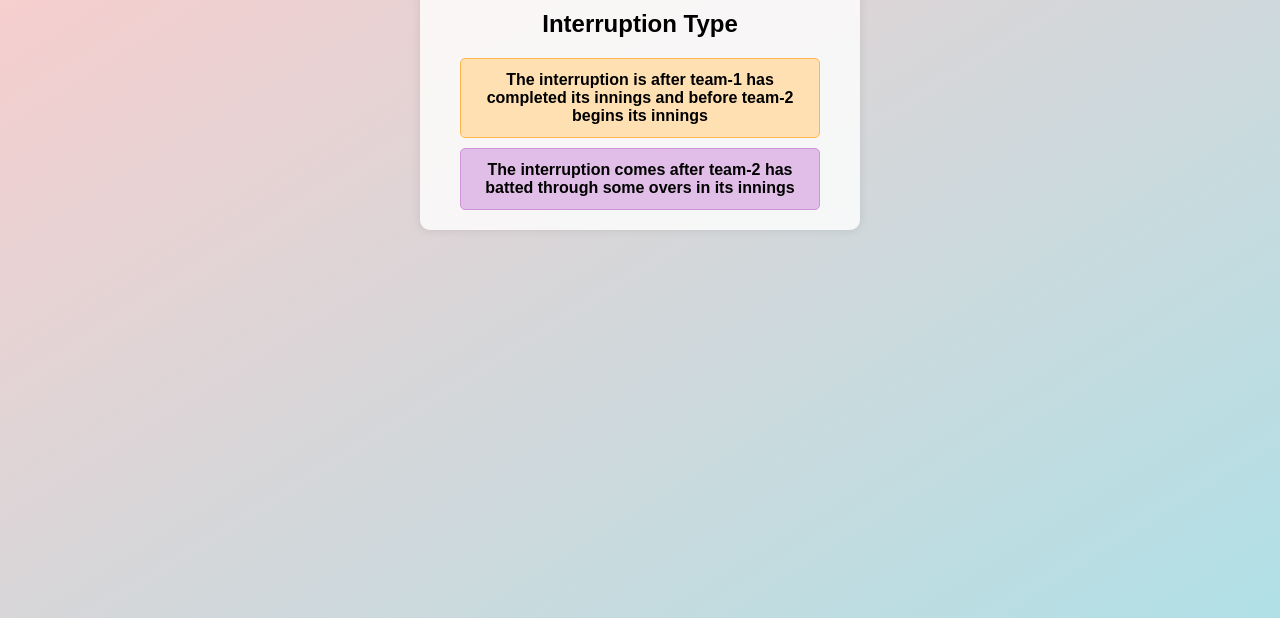
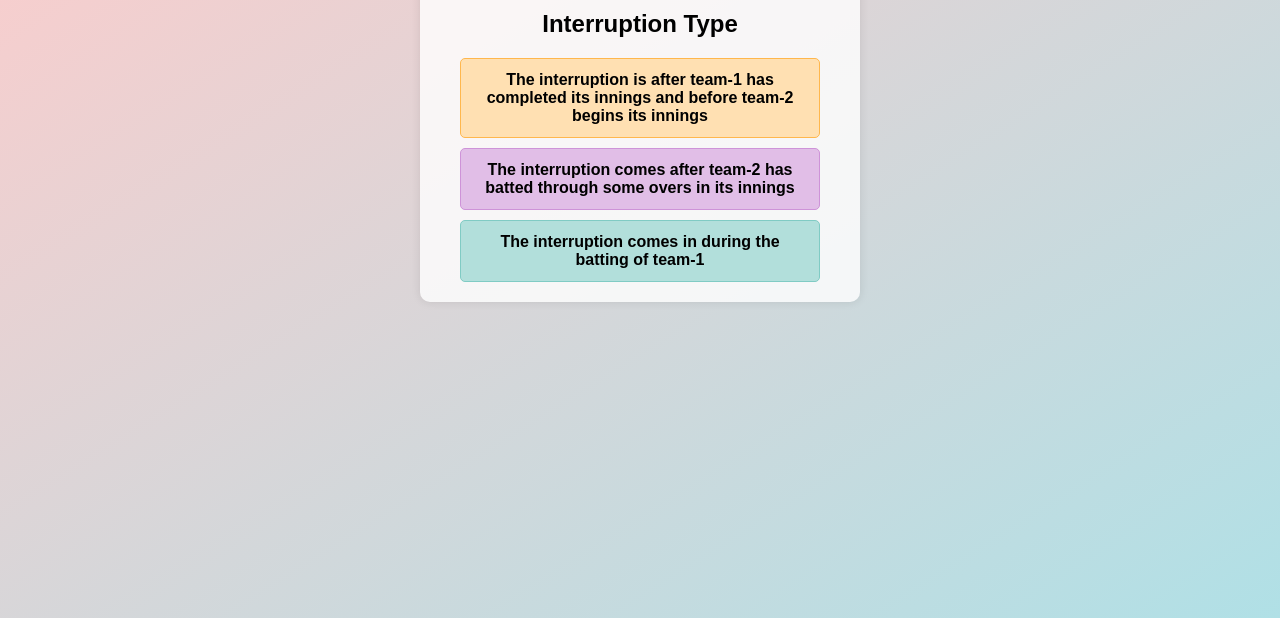
Before and after one commit to victor-explore/jayadevan-score-calculator-T20, a plain HTML site: page index.html in a window 1280 px wide. Shown: the part 182-800 px from the top of the page. Drawn offline with Linux system fonts and the light colour scheme.

Commit message:
Update index.html

```diff
--- a/index.html
+++ b/index.html
@@ -13,6 +13,7 @@
         <div class="button-group">
             <button onclick="window.location.href='caseA.html'" style="text-align: center;">The interruption is after team-1 has completed its innings and before team-2 begins its innings</button>
             <button onclick="window.location.href='caseB.html'" style="text-align: center;">The interruption comes after team-2 has batted through some overs in its innings</button>
+            <button onclick="window.location.href='caseC.html'" style="text-align: center;">The interruption comes in during the batting of team-1</button>
         </div>
     </div>
 
```
